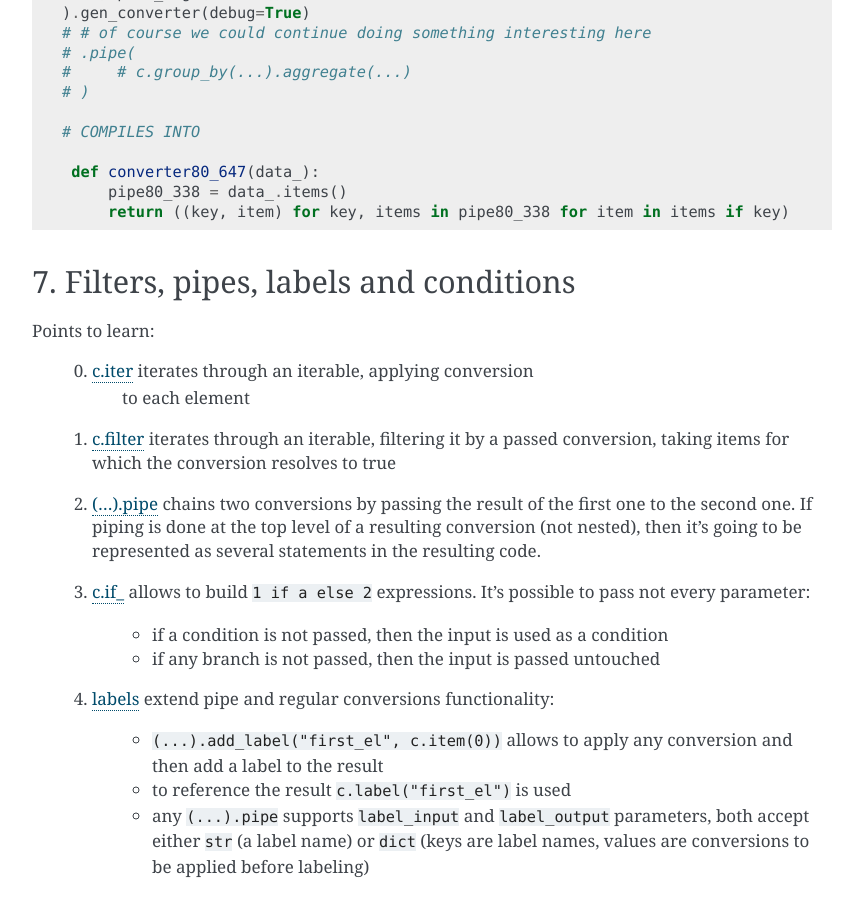
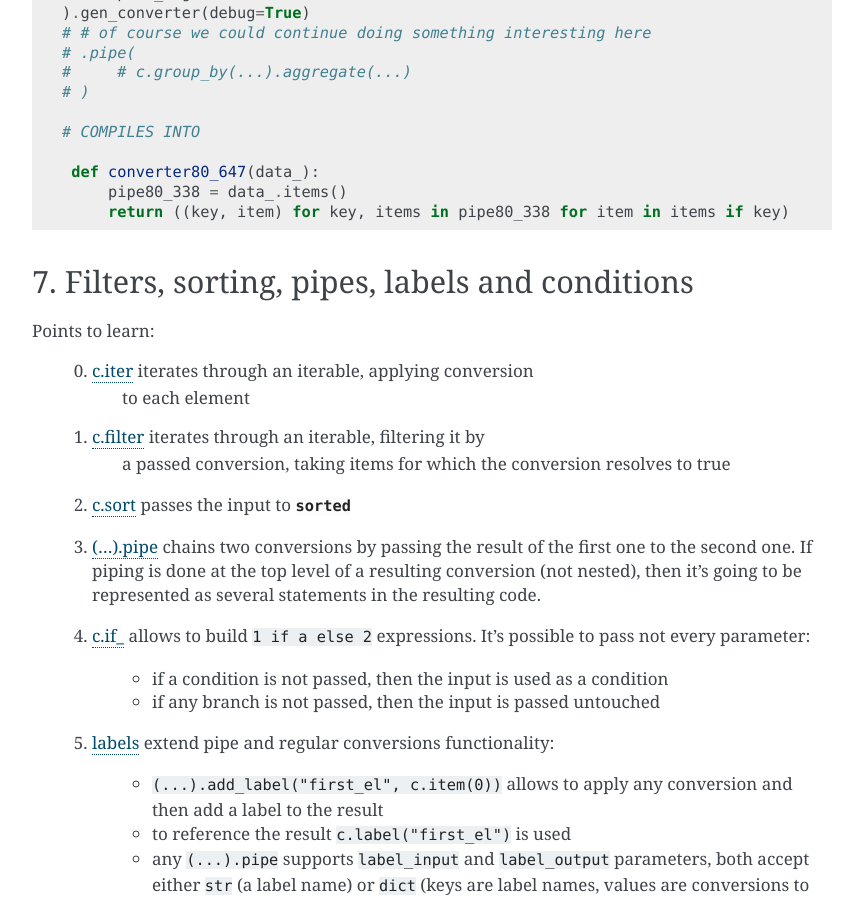
Before and after one commit to westandskif/convtools, a Sphinx documentation site: the page built from docs/quick_start.rst, in a window 1280 px wide and 900 px high, scrolled down 7672 px. Shown: the whole window, without its empty margins (338-1201 px from the left). Built offline with Sphinx 7.4.7, drawn with Linux system fonts in a browser that asks for light colours; some of the changed text lies outside the part shown.

```diff
--- a/README.rst
+++ b/README.rst
@@ -461,7 +461,7 @@
         take_top_n = (
             c.this()
             .call_method("items")
-            .pipe(sorted, key=lambda t: t[1], reverse=True)
+            .sort(key=lambda t: t[1], reverse=True)
             .pipe(c.this()[: c.input_arg("top_n")])
             .as_type(dict)
         )
--- a/docs/quick_start.rst
+++ b/docs/quick_start.rst
@@ -409,25 +409,27 @@
         pipe80_338 = data_.items()
         return ((key, item) for key, items in pipe80_338 for item in items if key)
 
-7. Filters, pipes, labels and conditions
-________________________________________
+7. Filters, sorting, pipes, labels and conditions
+_________________________________________________
 
 Points to learn:
 
  0. :ref:`c.iter<ref_c_iter>` iterates through an iterable, applying conversion
      to each element
- 1. :ref:`c.filter<ref_c_filter>` iterates through an iterable, filtering it
-    by a passed conversion, taking items for which the conversion resolves to true
- 2. :ref:`(...).pipe<ref_pipes>` chains two conversions by passing the result of
+ 1. :ref:`c.filter<ref_c_filter>` iterates through an iterable, filtering it by
+     a passed conversion, taking items for which the conversion resolves to
+     true
+ 2. :ref:`c.sort<ref_c_sort>` passes the input to :py:obj:`sorted`
+ 3. :ref:`(...).pipe<ref_pipes>` chains two conversions by passing the result of
     the first one to the second one. If piping is done at the top level of a
     resulting conversion (not nested), then it's going to be represented as
     several statements in the resulting code.
- 3. :ref:`c.if_<ref_c_conditions>` allows to build ``1 if a else 2`` expressions.
+ 4. :ref:`c.if_<ref_c_conditions>` allows to build ``1 if a else 2`` expressions.
     It's possible to pass not every parameter:
 
       * if a condition is not passed, then the input is used as a condition
       * if any branch is not passed, then the input is passed untouched
- 4. :ref:`labels<ref_labels>` extend pipe and regular conversions
+ 5. :ref:`labels<ref_labels>` extend pipe and regular conversions
     functionality:
 
       * ``(...).add_label("first_el", c.item(0))`` allows to apply
@@ -757,6 +759,7 @@
 
 Alongside pipes, there's a way to tap into any conversion and define
 mutation of its result by using:
+
  * :ref:`c.iter_mut(*mutations)<ref_c_iter_mut>`
  * :ref:`c.tap(*mutations)<ref_mutations>`
 
--- a/setup.cfg
+++ b/setup.cfg
@@ -1,6 +1,6 @@
 [metadata]
 name = convtools
-version = 0.11.1
+version = 0.11.2
 description = convtools is a python library to declaratively define conversions for processing collections, doing complex aggregations and joins.
 author = iTechArt Group
 author_email = mikita.almakou@itechart-group.com
--- a/src/convtools/__init__.py
+++ b/src/convtools/__init__.py
@@ -3,4 +3,4 @@
 from .conversion import conversion  # noqa: F401
 
 
-__version__ = "0.11.1"
+__version__ = "0.11.2"
```
Also changed, not shown: CHANGELOG.rst (+18 -0 lines), INCOMPATIBLE_CHANGES.rst (added, +10 -0 lines), docs/api_doc.rst (+9 -3 lines), docs/cheatsheet.rst (+14 -0 lines), docs/incompatible_changes.rst (added, +7 -0 lines), docs/index.rst (+6 -1 lines), 6 other files.
